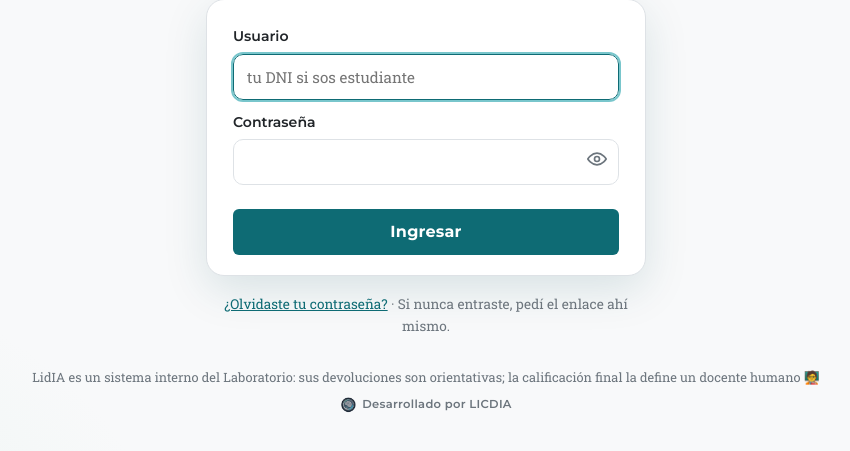
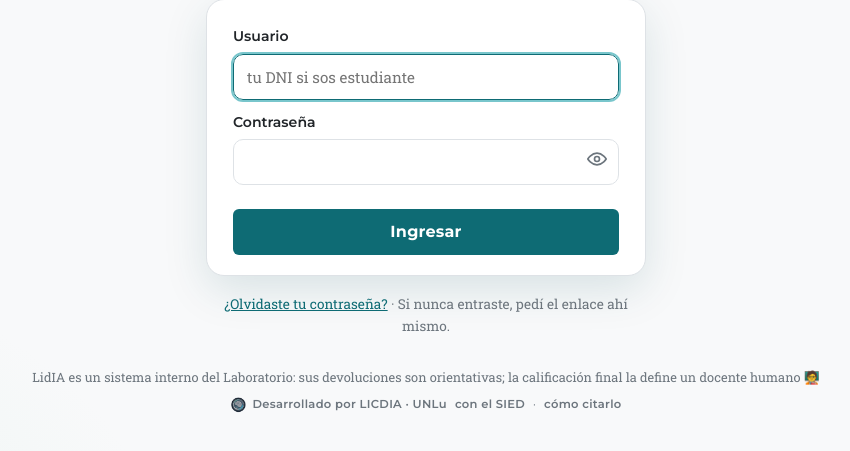
Before and after one commit to jumafernandez/lidIA-corrector-IA, a FastAPI app: page /login in a window 1280 px wide. Shown: the part 349-800 px from the top of the page, without its empty margins (214-1064 px from the left). Run offline with FastAPI, Linux system fonts and the light colour scheme.

Commit message:
Add citation metadata and team credits
Add a CITATION.cff file and document the project team and preferred citation in the README. Update the footer credits to recognize LICDIA-UNLu and SIED and link to the repository.

```diff
--- a/app/static/style.css
+++ b/app/static/style.css
@@ -127,11 +127,13 @@ main a:hover, .foot a:hover { color: #0a4d54; -webkit-text-fill-color: #0a4d54;
 .row-gap { display: flex; gap: 10px; flex-wrap: wrap; margin-top: 10px; }
 .center-note { text-align: center; padding: 34px 22px; }
 .foot { color: var(--muted); font-size: .8rem; padding: 8px 20px 26px; text-align: center; }
-.foot .credit { display: block; margin-top: 8px; font-size: .72rem; }
+.foot .credit { margin-top: 8px; font-size: .72rem; }
 .foot .credit a { display: inline-flex; align-items: center; gap: 6px; }
 .foot .credit img { width: 16px; height: auto; }
 .foot .credit a, .foot .credit a:visited { color: var(--muted); -webkit-text-fill-color: var(--muted); text-decoration: none; font-family: var(--font-title); font-weight: 600; letter-spacing: .3px; }
 .foot .credit a:hover { color: var(--primary); -webkit-text-fill-color: var(--primary); }
+.foot .credit { display: flex; align-items: center; justify-content: center; gap: 8px; flex-wrap: wrap; }
+.foot .credit .con { font-family: var(--font-title); font-weight: 600; letter-spacing: .3px; }
 
 /* ---------- flash y pills ---------- */
 .flash {
--- a/app/templates/base.html
+++ b/app/templates/base.html
@@ -78,7 +78,7 @@
 </main>
 <footer class="wrap foot">
   LidIA es un sistema interno del Laboratorio: sus devoluciones son orientativas; la calificación final la define un docente humano 🧑‍🏫
-  <span class="credit"><a href="https://licdia.unlu.edu.ar" target="_blank" rel="noopener"><img src="{{ base }}/static/licdia-logo.png" alt="LICDIA">Desarrollado por LICDIA</a></span>
+  <span class="credit"><a href="https://licdia.unlu.edu.ar" target="_blank" rel="noopener"><img src="{{ base }}/static/licdia-logo.png" alt="LICDIA">Desarrollado por LICDIA · UNLu</a><span class="con">con el SIED</span>·<a href="https://github.com/jumafernandez/lidIA-corrector-IA" target="_blank" rel="noopener">cómo citarlo</a></span>
 </footer>
 
 <dialog id="confirmar">
```
Also changed, not shown: README.md, 1 other file.
